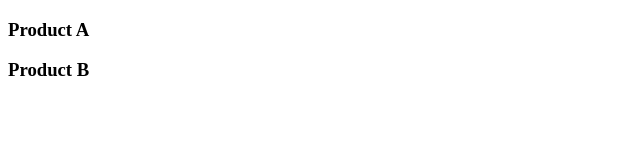
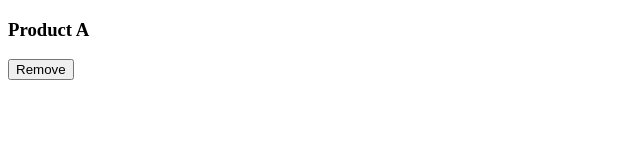
Before and after one commit to sontv8/web502-we17306, a React (Vite) app in the folder we17306-react/: page /products in a window 1280 px wide. Shown: the top 160 px of the page, without its empty margins (0-640 px from the left). Built offline with nearby package versions, Linux system fonts and the light colour scheme; data requests are answered from the project's data file.

Commit message:
Buổi 5: React - remove product

```diff
--- a/we17306-react/db.json
+++ b/we17306-react/db.json
@@ -3,10 +3,6 @@
     {
       "id": 1,
       "name": "Product A"
-        },
-        {
-            "id": 2,
-            "name": "Product B"
     }
   ]
 }
--- a/we17306-react/src/pages/Products.jsx
+++ b/we17306-react/src/pages/Products.jsx
@@ -1,10 +1,22 @@
-
+import { useState, useEffect } from "react"
 const ProductsPage = (props) => {
+    const [data, setData] = useState([])
+    useEffect(() => {
+        setData(props.products)
+    }, [props])
+    const removeProduct = (id) => {
+        fetch('http://localhost:3000/products/' + id, {
+            method: 'DELETE'
+        }).then(() => setData(data.filter((item) => item.id !== id)))
+    }
     return (
         <div>
             {
-                props.products.map((item) => {
-                    return <h3 key={item.id}>{item.name}</h3>
+                data.map((item) => {
+                    return <div key={item.id}>
+                        <h3 >{item.name}</h3>
+                        <button onClick={() => removeProduct(item.id)}>Remove</button>
+                    </div>
                 })
             }
         </div>
```
Lines whose indentation alone changed are shown as unchanged.
